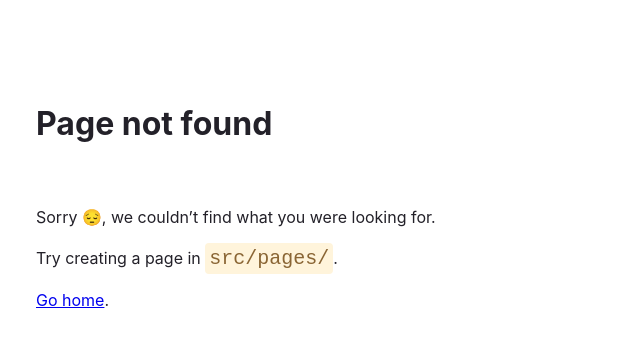
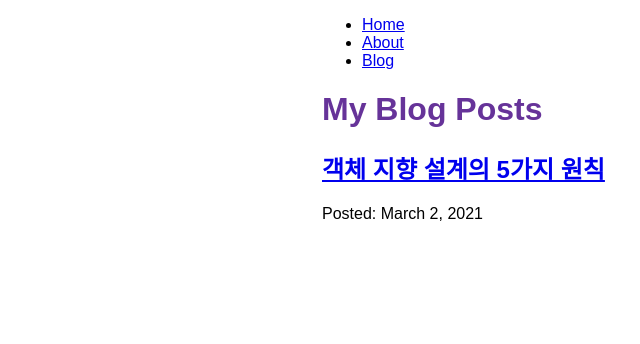
Before and after one commit to dbeod2/yulaf-blog, a Gatsby site: page /blog in a window 1280 px wide. Before the commit this address had no page. Shown: the whole page, without its empty margins (68-708 px from the left). Built offline with nearby package versions, Linux system fonts and the light colour scheme; Gatsby itself is replaced by a stand-in of ours.

Commit message:
blog 상세페이지완료

```diff
--- a/gatsby-config.ts
+++ b/gatsby-config.ts
@@ -3,11 +3,11 @@ import type { GatsbyConfig } from "gatsby";
 const config: GatsbyConfig = {
   siteMetadata: {
     title: `yulaf-blog`,
-    siteUrl: `https://www.yourdomain.tld`
+    plugins: [
+      "gatsby-plugin-image",
+      "gatsby-plugin-sharp",
+    ],
   },
-  // More easily incorporate content into your pages through automatic TypeScript type generation and better GraphQL IntelliSense.
-  // If you use VSCode you can also use the GraphQL plugin
-  // Learn more at: https://gatsby.dev/graphql-typegen
   graphqlTypegen: true,
   plugins: [
     {
--- a/package.json
+++ b/package.json
@@ -18,7 +18,9 @@
   "dependencies": {
     "@mdx-js/react": "2.0.0",
     "gatsby": "^5.13.7",
+    "gatsby-plugin-image": "^3.13.1",
     "gatsby-plugin-mdx": "^5.13.1",
+    "gatsby-plugin-sharp": "^5.13.1",
     "gatsby-source-filesystem": "^5.13.1",
     "gatsby-transformer-remark": "^6.13.1",
     "react": "^18.2.0",
--- a/src/components/layout.tsx
+++ b/src/components/layout.tsx
@@ -1,5 +1,5 @@
 import * as React from 'react'
-import { Link } from 'gatsby'
+import { Link, useStaticQuery, graphql } from 'gatsby'
 import {
     container,
     heading,
@@ -9,6 +9,16 @@ import {
   } from './layout.module.css'
 
   const Layout = ({ pageTitle, children }) => {
+    const data = useStaticQuery(graphql`
+        query {
+          site {
+            siteMetadata {
+              title
+            }
+          }
+        }
+      `)
+
     return (
       <div className={container}>
         <nav>
@@ -23,12 +33,18 @@ import {
                 About
               </Link>
             </li>
+            <li className={navLinkItem}>
+            <Link to="/blog" className={navLinkText}>
+              Blog
+            </Link>
+          </li>
           </ul>
         </nav>
         <main>
           <h1 className={heading}>{pageTitle}</h1>
           {children}
         </main>
+        {/* <header>{data.site.siteMetadata.title}</header> */}
       </div>
     )
   }
--- /dev/null
+++ b/src/components/seo.tsx
@@ -0,0 +1,12 @@
+import * as React from 'react'
+import { graphql, useStaticQuery } from 'gatsby'
+import useSiteMetadata from '../hooks/useSiteMetadata'
+
+const Seo = ({ title }) => {
+    const siteMetadata = useSiteMetadata();
+    return (
+        <title>{title} | {siteMetadata.title}</title>
+    )
+}
+
+export default Seo
--- /dev/null
+++ b/src/hooks/useSiteMetadata.ts
@@ -0,0 +1,18 @@
+import * as React from "react"
+import { graphql, useStaticQuery } from "gatsby"
+
+const useSiteMetadata = () => {
+  const data = useStaticQuery(graphql`
+    query {
+      site {
+        siteMetadata {
+          title
+        }
+      }
+    }
+  `)
+
+  return data.site.siteMetadata
+}
+
+export default useSiteMetadata
--- /dev/null
+++ b/src/pages/blog/index.tsx
@@ -0,0 +1,42 @@
+import * as React from 'react'
+import { Link, graphql } from 'gatsby'
+import Layout from '../../components/layout'
+import Seo from '../../components/seo'
+
+const BlogPage = ({ data }) => {
+  return (
+    <Layout pageTitle="My Blog Posts">
+      {
+        data.allMdx.nodes.map(node => (
+          <article key={node.id}>
+            <h2>
+              <Link to={`/blog/${node.frontmatter.slug}`}>
+                {node.frontmatter.title}
+              </Link>
+            </h2>
+            <p>Posted: {node.frontmatter.date}</p>
+          </article>
+        ))
+      }
+    </Layout>
+  )
+}
+
+export const query = graphql`
+  query {
+    allMdx(sort: { frontmatter: { date: DESC }}) {
+      nodes {
+        frontmatter {
+          date(formatString: "MMMM D, YYYY")
+          title
+          slug
+        }
+        id
+      }
+    }
+  }
+`
+
+export const Head = () => <Seo title="My Blog Posts" />
+
+export default BlogPage
```
Also changed, not shown: src/pages/about.tsx (+2 -6 lines), src/pages/blog/{mdx.frontmatter__slug}.tsx (added, +29 -0 lines), src/pages/index.tsx (+5 -3 lines), src/pages/slug.tsx (added, +15 -0 lines), blog/solid-post.mdx (renamed from blog/solid-post.md), 1 other file.
